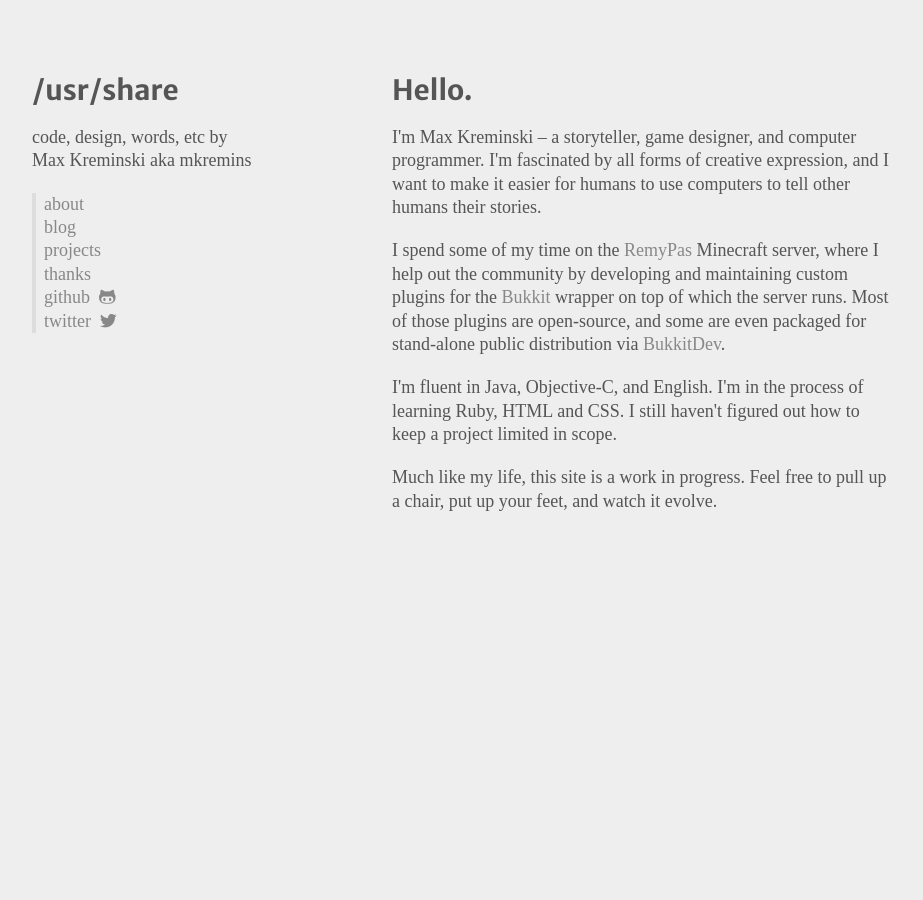
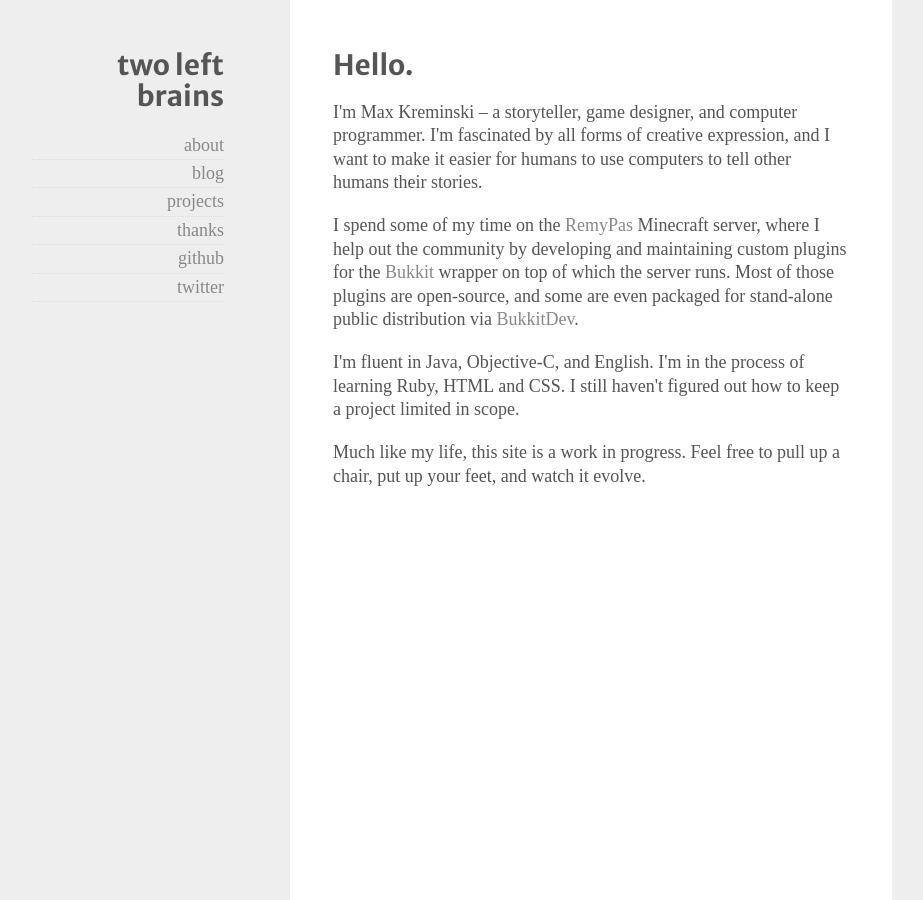
Before and after one commit to mkremins/mkremins.github.io, a Jekyll site: the page built from index.html, in a window 1280 px wide and 900 px high. Shown: the whole window, without its empty margins (178-1101 px from the left). Built offline with Jekyll 4.4.1, drawn with Linux system fonts in a browser that asks for light colours; some web fonts are replaced; Markdown is read by kramdown in place of the engine named in the settings.

Commit message:
Initial pass at new theme

```diff
--- a/_layouts/default.html
+++ b/_layouts/default.html
@@ -1,6 +1,5 @@
 <!doctype html>
 <html>
-
 	<head>
 		<meta http-equiv="X-UA-Compatible" content="chrome=1">
 		<meta charset="utf-8">
@@ -9,12 +8,9 @@
 		<meta name="viewport" content="width=device-width, initial-scale=1, user-scalable=no">
 		<link rel="stylesheet" href="/css/styles.css">
 	</head>
-
 	<body>
-
 		<header id="site-header">
-  		<a href="/"><h1>/usr/share</h1></a>
-      <p>code, design, words, etc by Max Kreminski aka mkremins</p>
+			<a href="/"><h1>two left brains</h1></a>
 			<ul>
 				<li><a href="/">about</a></li>
 				<li><a href="/blog">blog</a></li>
@@ -24,14 +20,9 @@
 				<li><a href="http://twitter.com/maxkreminski" class="icon-twitter">twitter</a></li>
 			</ul>
 		</header>
-
 		<section class="content">
 			<a href="{{ page.url }}"><h1>{{ page.title }}</h1></a>
 			{{ content }}
 		</section>
-
-    <script src="js/scale.fix.js"></script>
-
 	</body>
-
 </html>
--- a/css/styles.css
+++ b/css/styles.css
@@ -1,26 +1,13 @@
 @import url(https://fonts.googleapis.com/css?family=Merriweather+Sans:700);
 @import url(http://fonts.googleapis.com/css?family=Ovo);
-@font-face {
-  font-family: Entypo;
-  src: url("/fonts/entypo.eot");
-  src: url("/fonts/entypo.eot?") format("eot"), url("/fonts/entypo.woff") format("woff"), url("/fonts/entypo.ttf") format("truetype"), url("/fonts/entypo.svg#svgentypo") format("svg"); }
-
-.icon-github:after {
-  content: "\E8AF";
-  font-family: Entypo;
-  padding-left: .5em; }
-
-.icon-twitter:after {
-  content: "\E8B5";
-  font-family: Entypo;
-  padding-left: .5em; }
+body, html {
+  height: 100%; }
 
 body {
   background: #eeeeee;
   font: 18px/1.3 Ovo, serif;
-  height: 100%;
   margin: 0 auto;
-  padding: 75px 50px;
+  padding: 0 50px;
   width: 860px; }
   @media only screen and (max-width: 960px) and (min-width: 0px) {
     body {
@@ -32,6 +19,9 @@ body {
   @media only screen and (max-width: 480px) and (min-width: 0px) {
     body {
       padding: 15px; } }
+
+header {
+  padding-top: 50px; }
 
 h1, h2, h3, h4, h5, h6, p, ul, ol, table, pre, hr {
   margin: 0 0 20px; }
@@ -76,14 +66,12 @@ pre {
 .content {
   color: #555555;
   float: right;
-  padding-bottom: 50px;
-  width: 500px; }
-  @media only screen and (max-width: 960px) and (min-width: 0px) {
-    .content {
-      clear: both;
-      float: none;
-      position: static;
-      width: 100%; } }
+  width: 60%;
+  background-color: white;
+  padding-left: 5%;
+  padding-right: 5%;
+  padding-top: 50px;
+  height: inherit; }
   .content h1, .content h2 {
     color: #555555; }
   .content h3, .content h4, .content h5, .content h6 {
@@ -94,7 +82,8 @@ pre {
 #site-header {
   color: #555555;
   position: fixed;
-  width: 225px; }
+  width: 15%;
+  text-align: right; }
   @media only screen and (max-width: 960px) and (min-width: 0px) {
     #site-header {
       clear: both;
@@ -106,20 +95,15 @@ pre {
   #site-header a {
     color: #888888; }
   #site-header ul {
+    float: right;
+    margin: 0 auto;
+    width: 100%;
     list-style: none;
-    padding-left: 0; }
-    @media only screen and (max-width: 960px) and (min-width: 0px) {
-      #site-header ul {
-        border-bottom: 1px solid #dddddd;
-        border-top: 1px solid #dddddd;
-        padding: 8px 0;
-        text-align: center; } }
-    #site-header ul li {
-      border-left: 4px solid #dddddd;
-      padding-left: 8px; }
-      @media only screen and (max-width: 960px) and (min-width: 0px) {
-        #site-header ul li {
-          border: none;
-          clear: none;
-          display: inline;
-          padding: 0 12px; } }
+    padding-left: 0;
+    text-align: right; }
+  #site-header li {
+    border-bottom: 1px dotted #ddd;
+    padding-bottom: 2px;
+    padding-left: 0;
+    padding-right: 0;
+    padding-top: 2px; }
```
Also changed, not shown: sass/_base.scss (+8 -3 lines), sass/styles.scss (+21 -24 lines). Lines whose indentation alone changed are shown as unchanged.
